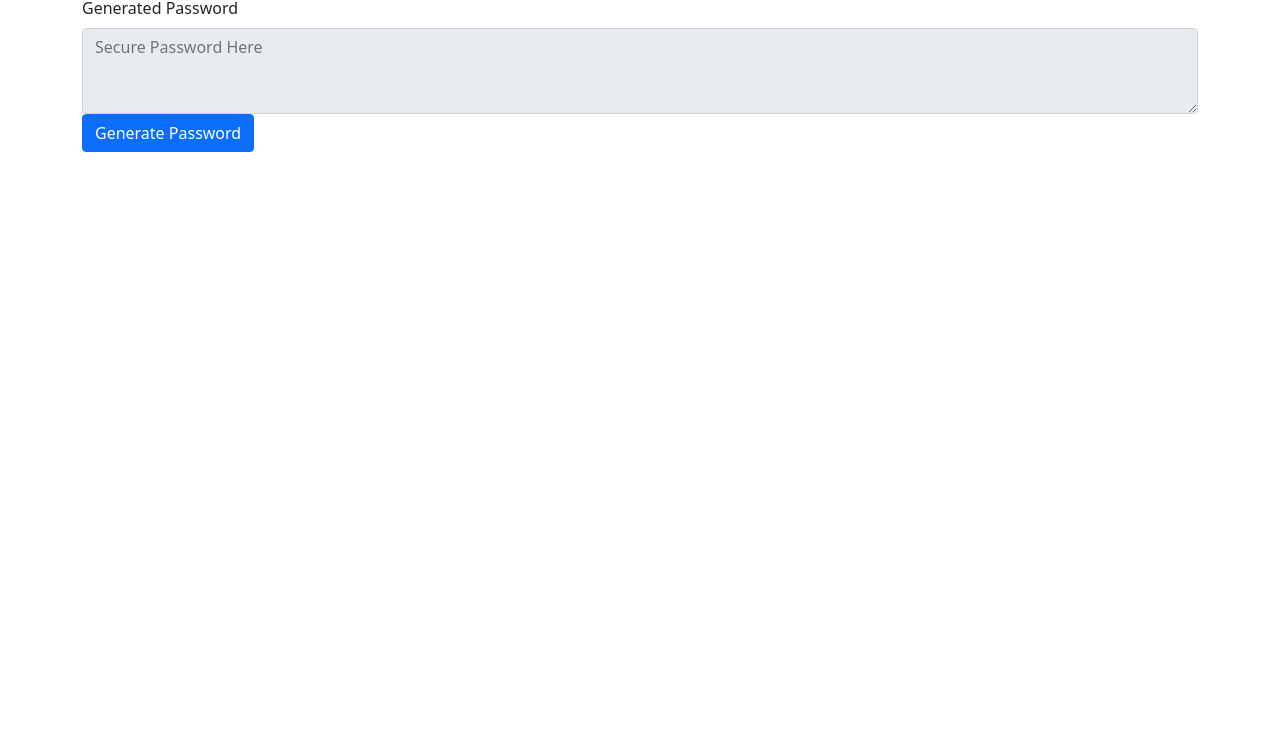
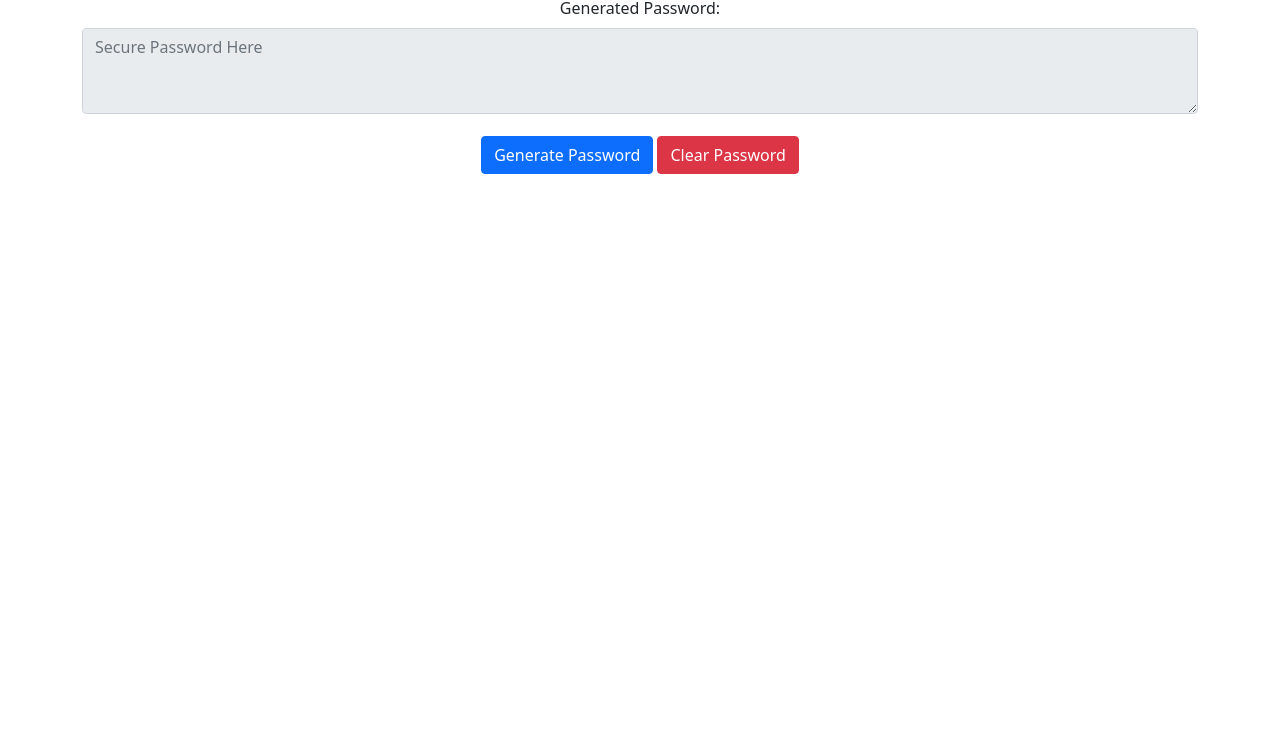
Before and after one commit to shawn220a/passwordGeneratorChallenge, a plain HTML site: page index.html in a window 1280 px wide. Shown: the part 60-800 px from the top of the page. Drawn offline with nearby package versions, Linux system fonts and the light colour scheme.

Commit message:
Add button to clear password

```diff
--- a/css/styles.css
+++ b/css/styles.css
@@ -1,3 +1,11 @@
+body {
+  text-align: center;
+}
+
 h1 {
   color: blue;
 }
+
+button {
+  margin-top: 2%;
+}
--- a/index.html
+++ b/index.html
@@ -18,7 +18,7 @@
       <h1>Password Generator</h1>
       <div class="mb-3">
         <label for="exampleFormControlTextarea1" class="form-label"
-          >Generated Password</label
+          >Generated Password:</label
         >
         <textarea
           readonly
@@ -29,6 +29,9 @@
         ></textarea>
         <button type="button" id="generatePassword" class="btn btn-primary">
           Generate Password
+        </button>
+        <button type="button" id="clearPassword" class="btn btn-danger">
+          Clear Password
         </button>
       </div>
     </div>
```
